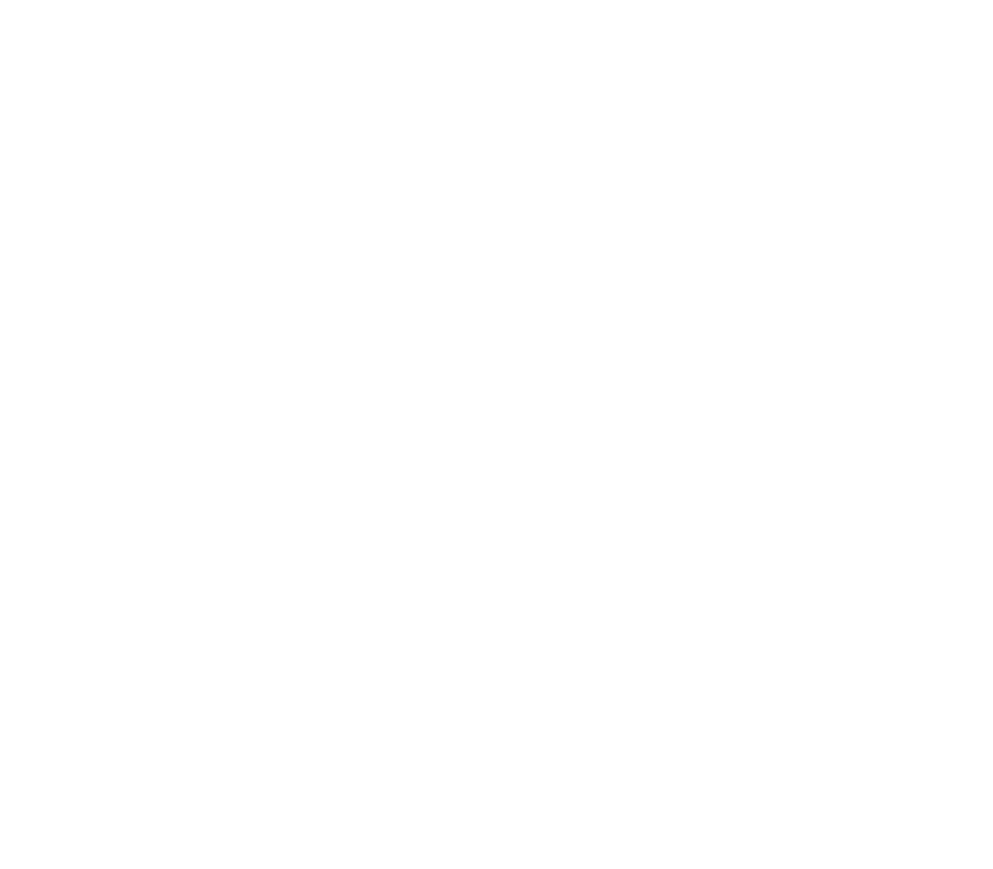
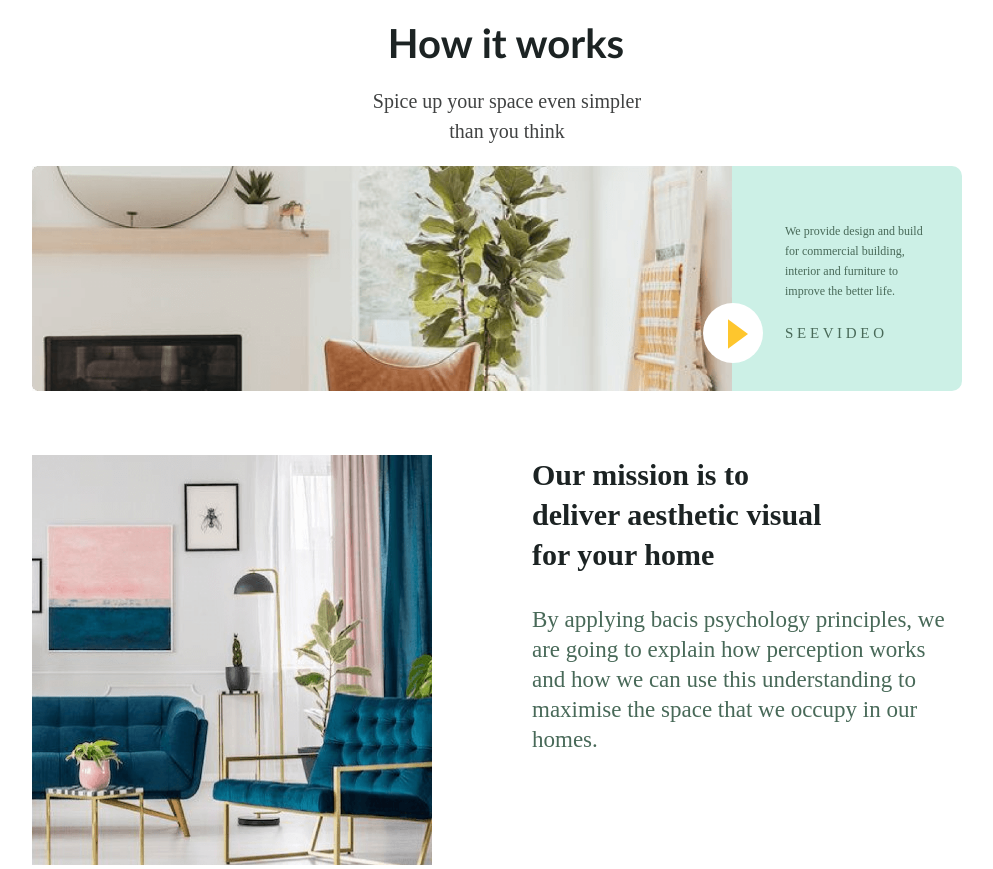
Before and after one commit to sayfillayev000/Locus, a plain HTML site: page index.html in a window 1280 px wide. Shown: the whole page, without its empty margins (134-1127 px from the left). Before the commit the page ends 800 px from the top, so only its background shows below. Drawn offline with Linux system fonts and the light colour scheme.

Commit message:
modified:anvar section

```diff
--- /dev/null
+++ b/asset/anvar.css
@@ -0,0 +1,107 @@
+.How_it_works {
+  position: relative;
+  text-align: center;
+}
+.box__text {
+  font-family: 'Gill Sans', 'Gill Sans MT', sans-serif;
+  font-style: normal;
+  font-weight: 800;
+  font-size: 40px;
+  line-height: 20px;
+  text-align: center;
+  color: #1c2323;
+}
+.box__textera {
+  position:relative;
+  font-family: "Poppins";
+  font-style: normal;
+  font-weight: 400;
+  font-size: 20px;
+  line-height: 30px;
+  color: #404242;
+  width: 270px;
+  left: 420px;
+}
+.play__video {
+  position: absolute;
+  left: 671px;
+  top: 137px;
+  background-color: #fff;
+  width: 60px;
+  height: 60px;
+  border-radius: 100px;
+}
+.play__video img {
+  position: absolute;
+  top: 16px;
+  left: 25px;
+}
+.boxs__left {
+  position: relative;
+}
+.boxs_ringht {
+  width: 230px;
+  height: 225px;
+  background-color: #ccf0e6;
+  border-bottom-right-radius: 10px;
+  border-top-right-radius: 10px;
+}
+.boxs_ringt__text {
+  width: 150px;
+  margin-left: 53px;
+  margin-top: 55px;
+}
+.boxs__title {
+  font-family: "Poppins";
+  font-style: normal;
+  font-weight: 400;
+  font-size: 12px;
+  line-height: 20px;
+  color: #486958;
+}
+.boxs__subtitle {
+  font-family: "Poppins";
+  font-style: normal;
+  font-weight: 400;
+  font-size: 15px;
+  line-height: 34px;
+  color: #486958;
+}
+.How_it_works__boxs {
+  display: flex;
+  left: 20px;
+  margin-left: 80px;
+  text-align: start;
+}
+
+.Our_mission {
+  margin-top: 60px;
+  display: flex;
+  position: relative;
+  left: 80px;
+}
+.our_mission__ringht {
+  position: relative;
+  margin-left: 100px;
+  text-align: start;
+  bottom:30px;
+
+}
+.ringht__text {
+  font-family: "Poppins";
+  font-style: normal;
+  font-weight: 700;
+  font-size: 30px;
+  line-height: 40px;
+  color: #1c2323;
+  width: 300px;
+}
+.ringht__textera {
+  width: 415px;
+  font-family: "Poppins";
+  font-style: normal;
+  font-weight: 500;
+  font-size: 23px;
+  line-height: 30px;
+  color: #486958;
+}
--- a/index.html
+++ b/index.html
@@ -1,13 +1,16 @@
 <!DOCTYPE html>
 <html lang="en">
+
 <head>
   <meta charset="UTF-8">
   <meta http-equiv="X-UA-Compatible" content="IE=edge">
   <meta name="viewport" content="width=device-width, initial-scale=1.0">
   <link rel="stylesheet" href="./asset/narmalize.css">
   <link rel="stylesheet" href="./asset/header.css">
+  <link rel="stylesheet" href="./asset/anvar.css">
   <title>locus</title>
 </head>
+
 <body>
   <!-- Muhammad -->
   <header class="contianer">
@@ -16,6 +19,56 @@
   <!-- Anvar -->
   <main class="contianer">
     <section class="How_it_works">
+        <h2 class="box__text">
+          How it works
+        </h2>
+        <p class="box__textera">
+          Spice up your space even simpler
+          than you think
+        </p>
+      <div class="How_it_works__boxs">
+        <div class="boxs__left">
+          <div class="play__video">
+            <img src="./asset/img/Vector.svg" alt="Vector" width="20" height="30">
+          </div>
+          <img src="./asset/img/img.png" alt="rectancle1" width="700" height="225">
+        </div>
+        <div class="boxs_ringht">
+          <div class="boxs_ringt__text">
+            <p class="boxs__title">
+              We provide design and build
+              for commercial building,
+              interior and furniture to improve
+              the better life.
+            </p>
+            <h3 class="boxs__subtitle">
+              S E E V  I D E O
+            </h3>
+          </div>
+        </div>
+      </div>
+      <div class="Our_mission">
+        <div class="our_mission__left">
+          <img src="./asset/img/Rectangle3.png" alt="Rectangle3" width="400" height="410">
+        </div>
+        <div class="our_mission__ringht">
+          <h3 class="ringht__text">
+            Our mission is to
+            deliver aesthetic visual
+            for your home
+          </h3>
+          <p class="ringht__textera">
+            By applying bacis psychology principles,
+            we are going to explain how perception
+            works and how we can use this understanding
+            to maximise the space that we occupy in
+            our homes.
+          </p>
+
+        </div>
+
+      </div>
+
 
     </section>
     <!-- Quvonchbek -->
@@ -28,4 +81,5 @@
     </section>
   </main>
 </body>
+
 </html>
```
Also changed, not shown: asset/img/Rectangle3.png (added), asset/img/Vector.svg (added), asset/img/icon.png (deleted), asset/img/img.png (added). Lines whose indentation alone changed are shown as unchanged.
